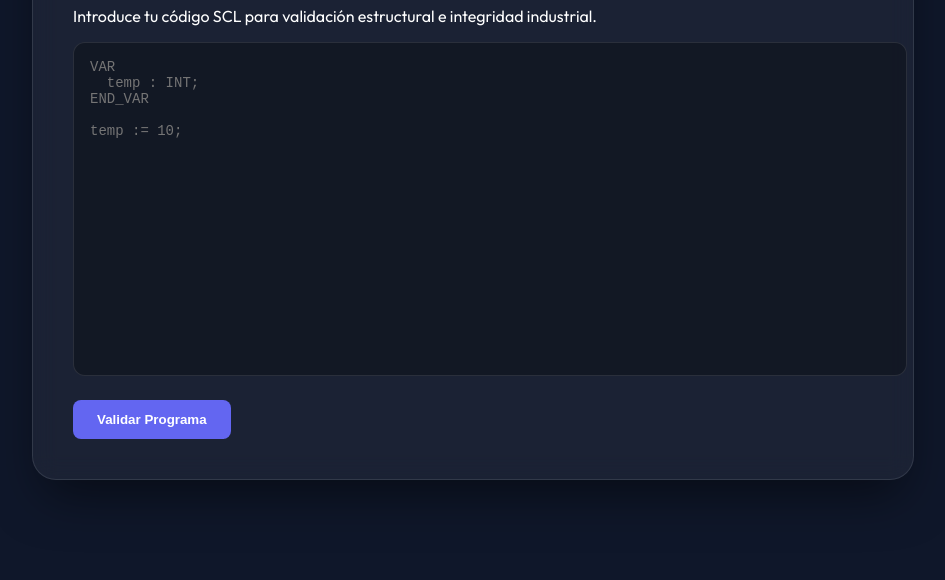
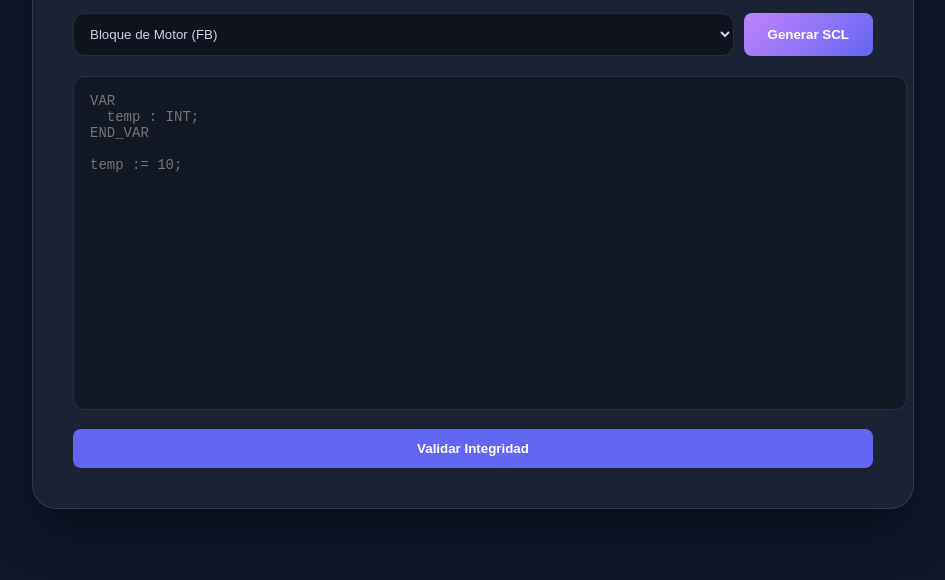
Before and after one commit to AbyssIzangamer17/Ejercicio_2_3_SCL_IEC61131, a plain HTML site: page frontend/index.html in a window 1280 px wide. Shown: the part 220-800 px from the top of the page, without its empty margins (167-1112 px from the left). Drawn offline with Linux system fonts and the light colour scheme.

Commit message:
Enhancement: Added SCL code generation feature to Exercise 2.3 frontend

```diff
--- a/frontend/index.html
+++ b/frontend/index.html
@@ -1,5 +1,6 @@
 <!DOCTYPE html>
 <html lang="es">
+
 <head>
     <meta charset="UTF-8">
     <meta name="viewport" content="width=device-width, initial-scale=1.0">
@@ -86,24 +87,61 @@
             display: none;
         }
 
-        .success { background: rgba(34, 197, 94, 0.2); border: 1px solid #22c55e; color: #4ade80; }
-        .error { background: rgba(239, 68, 68, 0.2); border: 1px solid #ef4444; color: #f87171; }
+        .success {
+            background: rgba(34, 197, 94, 0.2);
+            border: 1px solid #22c55e;
+            color: #4ade80;
+        }
+
+        .error {
+            background: rgba(239, 68, 68, 0.2);
+            border: 1px solid #ef4444;
+            color: #f87171;
+        }
     </style>
 </head>
+
 <body>
     <div class="container">
         <h1>SCL Code Validator (IEC 61131-3)</h1>
-        <p>Introduce tu código SCL para validación estructural e integridad industrial.</p>
+        <p>Introduce tu código SCL para validación o utiliza el generador avanzado para crear lógica industrial.</p>
+
+        <div style="margin-bottom: 20px; display: flex; gap: 10px;">
+            <select id="templateType"
+                style="flex: 1; padding: 12px; background: rgba(0,0,0,0.4); border: 1px solid var(--border); color: #cbd5e1; border-radius: 12px; outline: none; transition: border 0.3s;">
+                <option value="motor">Bloque de Motor (FB)</option>
+                <option value="valvula">Control de Válvula (FB)</option>
+                <option value="analog">Escalado Analógico (FC)</option>
+            </select>
+            <button onclick="generateCode()"
+                style="margin-top: 0; background: linear-gradient(135deg, #c084fc, #6366f1);">Generar SCL</button>
+        </div>
+
         <textarea id="sclCode" placeholder="VAR
   temp : INT;
 END_VAR
 
 temp := 10;"></textarea>
-        <button onclick="validateCode()">Validar Programa</button>
+        <button onclick="validateCode()" style="width: 100%; margin-top: 15px;">Validar Integridad</button>
         <div id="status"></div>
     </div>
 
     <script>
+        const templates = {
+            motor: `FUNCTION_BLOCK "ControlMotor"\nVAR_INPUT\n  Start : BOOL;\n  Stop : BOOL;\n  Safety_OK : BOOL;\nEND_VAR\nVAR_OUTPUT\n  Motor_Running : BOOL;\nEND_VAR\nBEGIN\n  IF (#Start AND NOT #Stop AND #Safety_OK) THEN\n    #Motor_Running := TRUE;\n  ELSIF (#Stop OR NOT #Safety_OK) THEN\n    #Motor_Running := FALSE;\n  END_IF;\nEND_FUNCTION_BLOCK;`,
+            valvula: `FUNCTION_BLOCK "ControlValvula"\nVAR_INPUT\n  Open_CMD : BOOL;\n  Close_CMD : BOOL;\nEND_VAR\nVAR_OUTPUT\n  Opened : BOOL;\n  Closed : BOOL;\nEND_VAR\nBEGIN\n  IF #Open_CMD THEN\n    #Opened := TRUE;\n    #Closed := FALSE;\n  ELSIF #Close_CMD THEN\n    #Opened := FALSE;\n    #Closed := TRUE;\n  END_IF;\nEND_FUNCTION_BLOCK;`,
+            analog: `FUNCTION "Scaling_4_20mA"\nVAR_INPUT\n  Input_Raw : INT; // 0..27648\n  Min_Real : REAL := 0.0;\n  Max_Real : REAL := 100.0;\nEND_VAR\nVAR_OUTPUT\n  Output_Phys : REAL;\nEND_VAR\nBEGIN\n  #Output_Phys := ((#Input_Raw / 27648.0) * (#Max_Real - #Min_Real)) + #Min_Real;\nEND_FUNCTION;`
+        };
+
+        function generateCode() {
+            const type = document.getElementById('templateType').value;
+            document.getElementById('sclCode').value = templates[type];
+            const statusDiv = document.getElementById('status');
+            statusDiv.style.display = 'block';
+            statusDiv.className = 'success';
+            statusDiv.innerText = '✨ Código sugerido por el Agente IA correctamente generado.';
+        }
+
         async function validateCode() {
             const code = document.getElementById('sclCode').value;
             const statusDiv = document.getElementById('status');
@@ -115,7 +153,7 @@ temp := 10;"></textarea>
                 const isValid = code.toLowerCase().includes('var') && code.toLowerCase().includes('end_var') && code.trim().endsWith(';');
 
                 statusDiv.style.display = 'block';
-                if(isValid) {
+                if (isValid) {
                     statusDiv.className = 'success';
                     statusDiv.innerText = '✓ Verificación Exitosa: Código cumple con el estándar IEC 61131-3.';
                 } else {
@@ -128,4 +166,5 @@ temp := 10;"></textarea>
         }
     </script>
 </body>
+
 </html>
```
